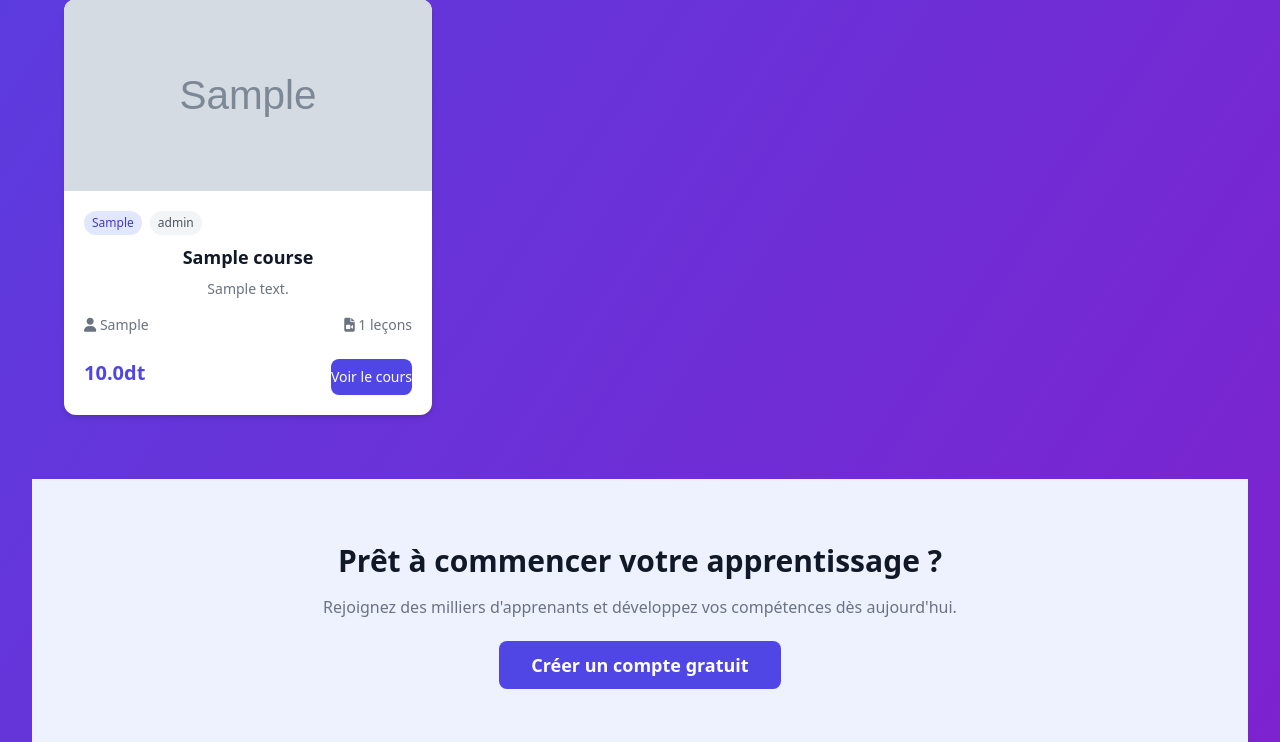
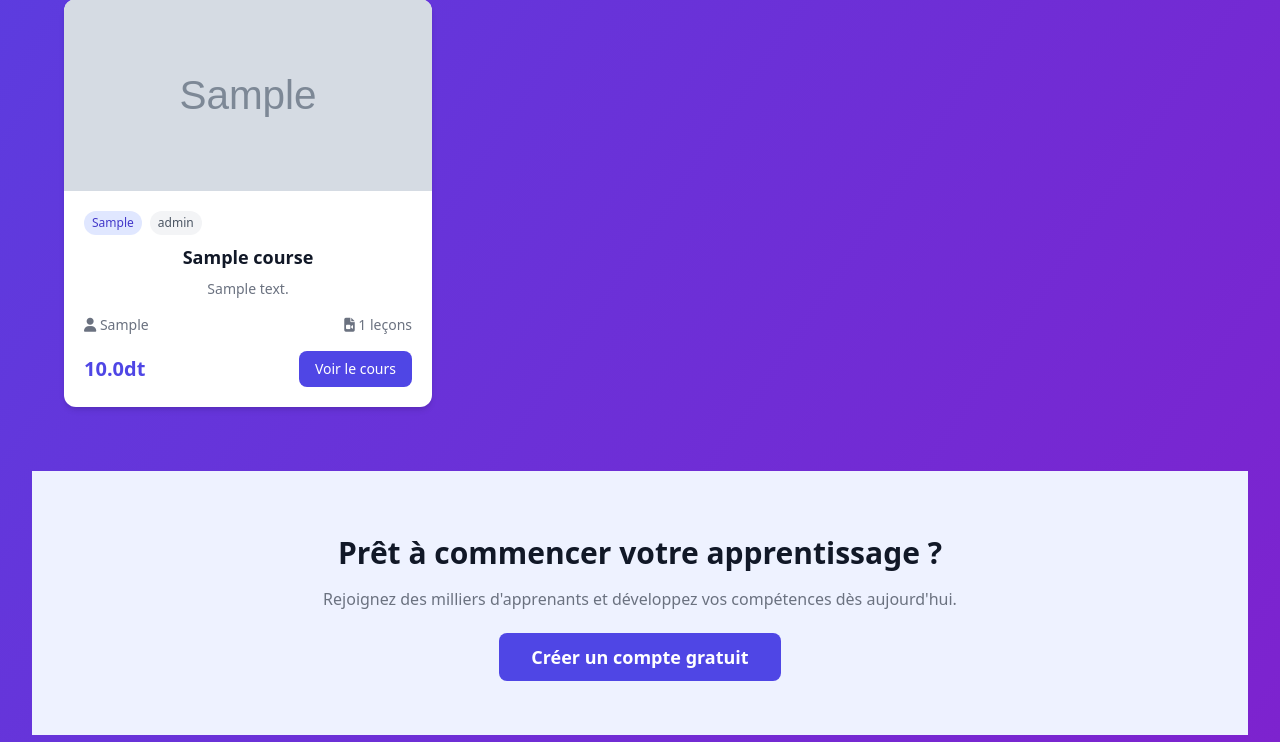
Before and after one commit to mansourjemli/Smart-sAcademy, a Flask app: page / in a window 1280 px wide. Shown: the part 1165-1907 px from the top of the page. Run offline with Flask 3, Linux system fonts and the light colour scheme; tables that the repository leaves empty hold one stand-in row (values such as "Sample post"); grey boxes marked "Sample" are stand-in pictures; some libraries are stand-ins or nearby versions.

Commit message:
Update index.html

```diff
--- a/templates/index.html
+++ b/templates/index.html
@@ -59,7 +59,7 @@
                     <span class="text-xl font-bold text-indigo-600">
                         {% if course.price > 0 %}{{ course.price }}dt{% else %}Gratuit{% endif %}
                     </span>
-                    <a href="{{ url_for('course_detail', slug=course.slug) }}" class="bg-indigo-600 text-pink mt-2 py-2 rounded-lg text-sm hover:bg-indigo-700">Voir le cours</a>
+                    <a href="{{ url_for('course_detail', slug=course.slug) }}" class="bg-indigo-600 text-pink px-4 py-2 rounded-lg text-sm hover:bg-indigo-700">Voir le cours</a>
                 </div>
             </div>
         </div>
```
